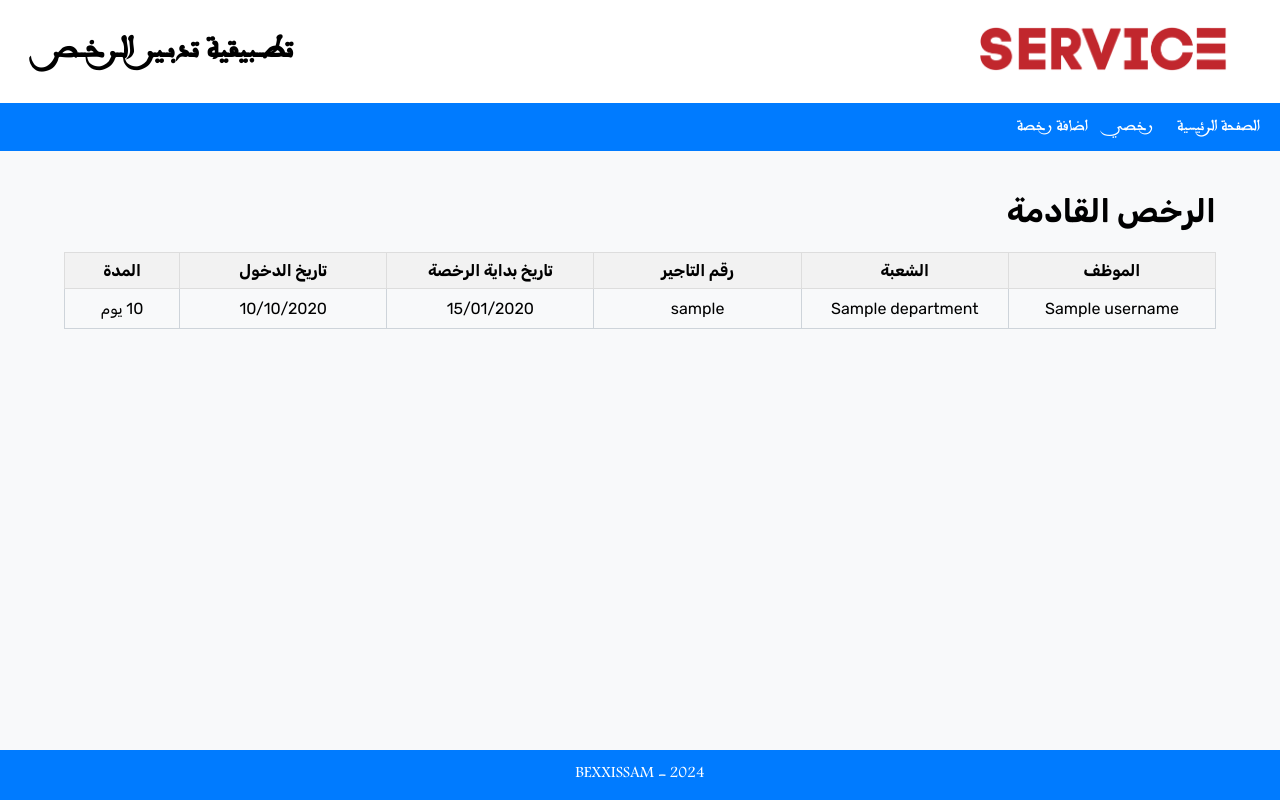
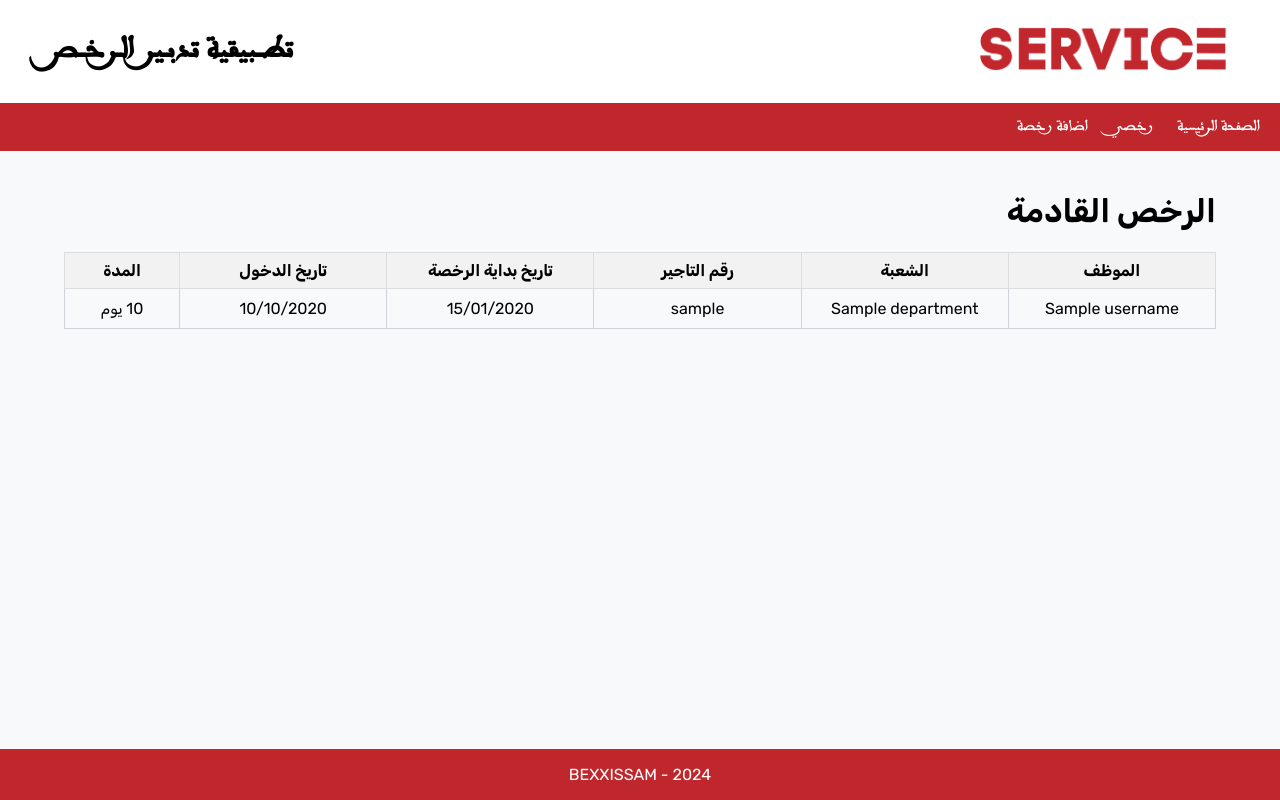
Before and after one commit to BEXXISSAM/Leaves, a Django app: template Project/Manager/templates/admin/home.html in a window 1280 px wide. Run offline with Django 5.2, Linux system fonts and the light colour scheme; the template is opened without the code that fills it: most values are stand-ins (such as "Sample title", 1, 10 or a date in 2020).

Commit message:
Update home.css

```diff
--- a/Project/Manager/static/home.css
+++ b/Project/Manager/static/home.css
@@ -36,8 +36,9 @@ div .pagination{
     max-width: 15% !important;
 }
 .footer {
+    font-family: Rubik;
     color: white;
-    background-color: #007bff;
+    background-color: #c0272c;
     position: fixed;
     left: 0;
     bottom: 0;
@@ -75,7 +76,7 @@ table {
 }
 
 .navbar {
-    background-color: #007bff;
+    background-color: #c0272c;
     color: #fff;
     display: flex;
     justify-content: space-between;
@@ -128,7 +129,7 @@ select {
 }
 
 main button {
-    background-color: #007bff;
+    background-color: #c0272c;
     color: white;
 }
 
```
